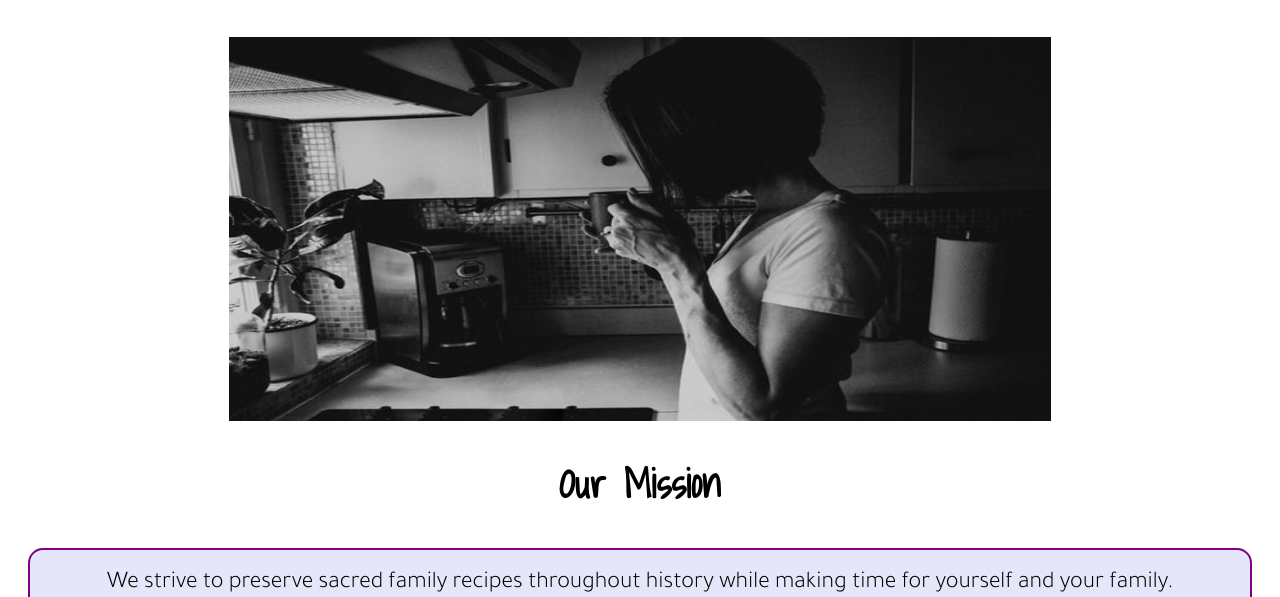
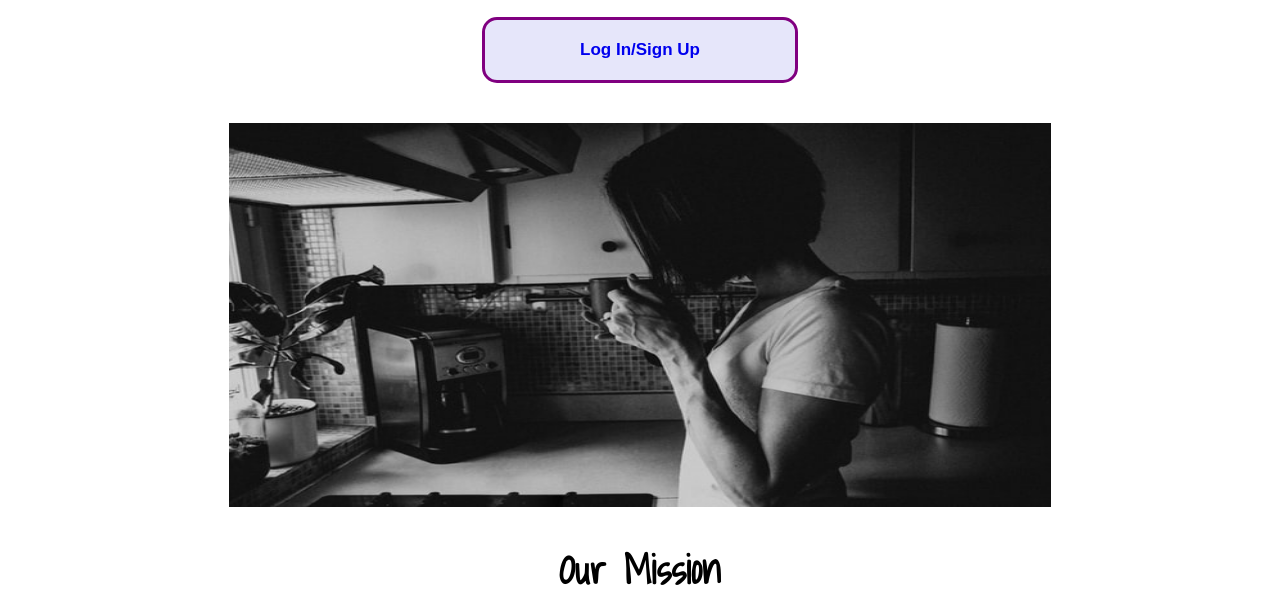
Before and after one commit to Build-Week-Secret-Family-Recipes-4/marketing-page, a plain HTML site: page index.html in a window 1280 px wide. Shown: the part 503-1100 px from the top of the page. Drawn offline with Linux system fonts and the light colour scheme.

Commit message:
added button and link to sign in and log in forms.

```diff
--- a/index.html
+++ b/index.html
@@ -24,6 +24,7 @@
     <div class="introduction">
         <h2 class="titles">Welcome To Secret Family Recipes Cookbook!</h2>
         <p id="intro">Is your kitchen cluttered by cookbooks, paper recipes covered in food, and handwritten recipes that no one has time to type up and put away? Need a way to clear your kitchen counters of paper clutter? Or, a way to organize your sacred family recipes without breaking the bank? If you answered yes to any of these questions, look no further as <span id=sfrc>Secret Family Recipes Cookbook</span>is here to help!</p>
+        <button><a href= "https://front-end-delta.now.sh">Log In/Sign Up</a></button>
         <section class="mission">
             <img id="kitchen" src= "img/kitchen.jpg">
             <h2 class="titles" id="ourMission">Our Mission</h2>
--- a/less/home-page.less
+++ b/less/home-page.less
@@ -21,6 +21,19 @@
         padding: 2rem;
         .border (2rem, .2rem solid purple, 1.5rem, lavender);
 
+    }
+
+    button {
+        .border(0, .3rem solid purple, 1.5rem, lavender);
+        padding: 2rem;
+        font-size: 1.7rem;
+        font-weight: bolder;
+        .imageFormating();
+        width: 25%;
+
+        a {
+            text-decoration: none;
+        }
     }
 
     #Grandma {
```
Also changed, not shown: css/index.css.
